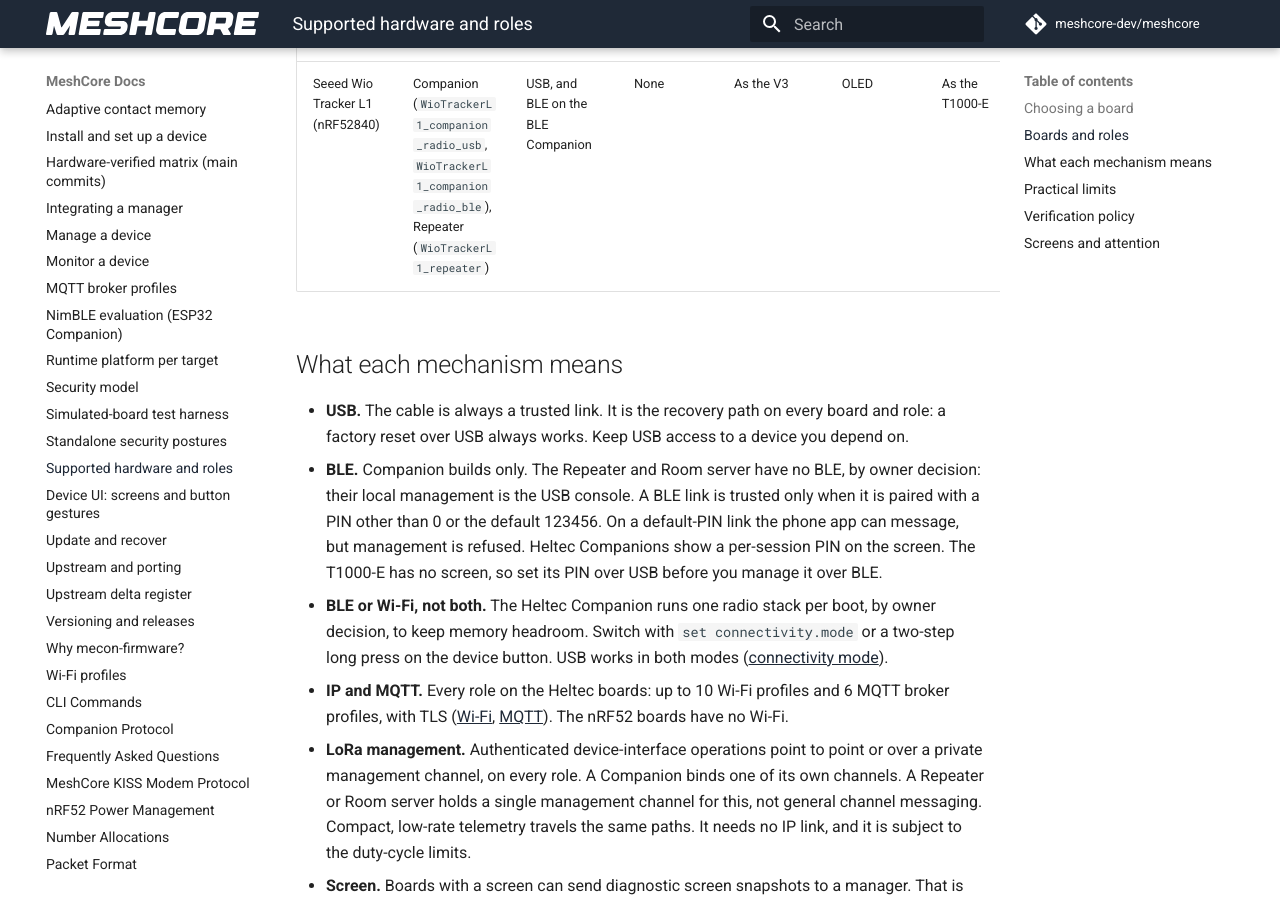
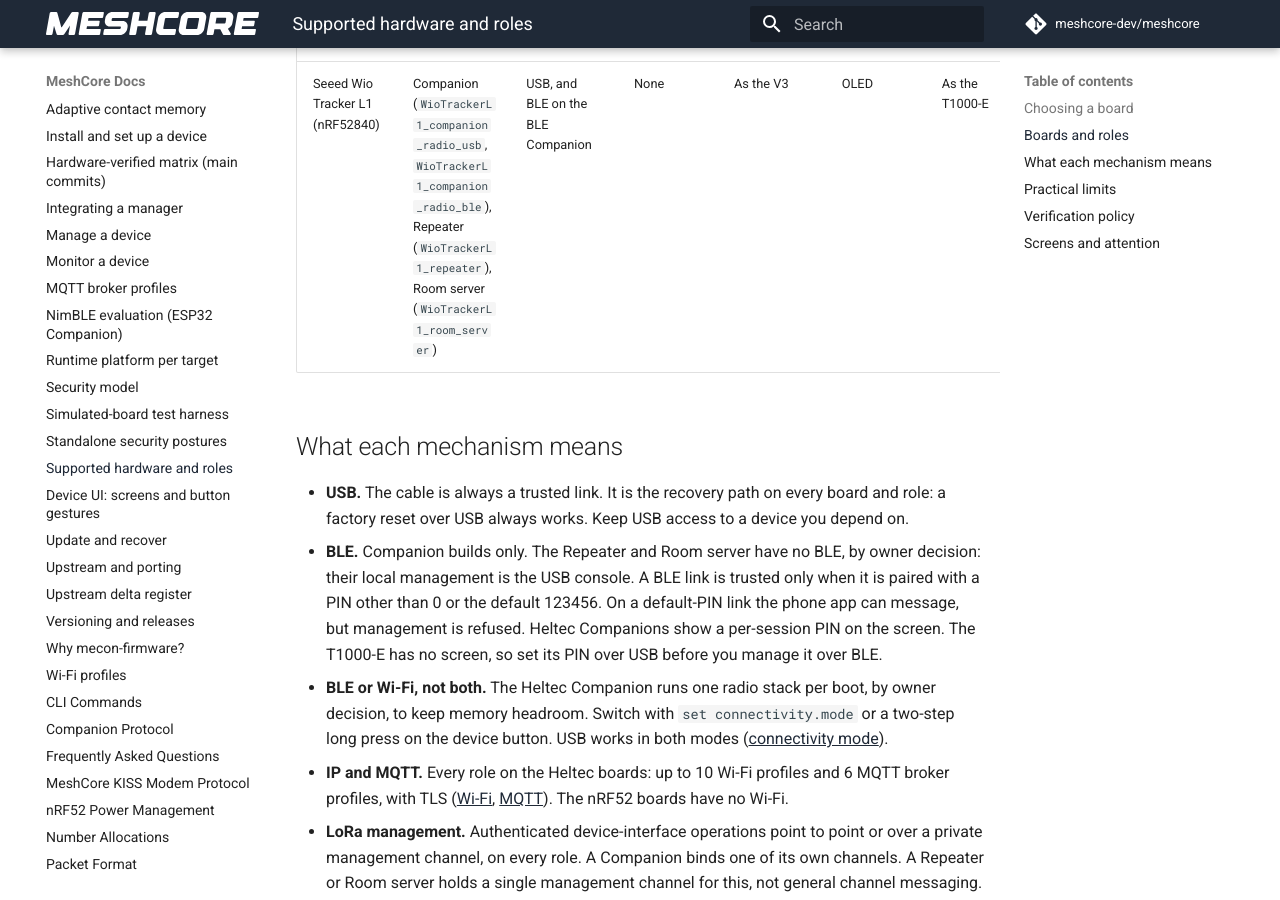
Before and after one commit to hoejriis/mecon-firmware, an MkDocs documentation site: the page built from docs/SUPPORTED_HARDWARE.md, in a window 1280 px wide and 900 px high, scrolled down 1592 px. Built offline with MkDocs 1.6.1 and Material for MkDocs 9.7.7, drawn with Linux system fonts in a browser that asks for light colours; comment, search, counter and statistics services are not loaded.

Commit message:
Wio Tracker L1: the device interface on every role build
The public builds had none, so a Wio could not be enrolled or managed, while the hardware
page said it could. No decision made it an exception. The marker pages were already
defined, so this is the flag and the sources, as on the T1000-E.

Co-Authored-By: Claude Opus 5.5 (1M context) <noreply@anthropic.com>

```diff
--- a/docs/SUPPORTED_HARDWARE.md
+++ b/docs/SUPPORTED_HARDWARE.md
@@ -20,7 +20,7 @@ The four hardware test targets, with the role builds that carry the managed-devi
 | Heltec V3 (ESP32-S3) | Companion (`Heltec_v3_companion_radio_standalone`), Repeater (`Heltec_v3_repeater`), Room server (`Heltec_v3_room_server`) | Companion: USB and BLE. Repeater, Room server: USB console | Wi-Fi, MQTT | Point to point, and over a private management channel | OLED | Signed, over USB, BLE or IP where the role has that link. Boots on trial and rolls back if not confirmed |
 | Heltec V4 (ESP32-S3, 2 MB PSRAM) | Companion (`heltec_v4_companion_radio_standalone`), Repeater (`heltec_v4_repeater`), Room server (`heltec_v4_room_server`) | As the V3 | As the V3 | As the V3 | OLED | As the V3 |
 | SenseCAP T1000-E (nRF52840) | Companion (`t1000e_companion_radio_usb`, `t1000e_companion_radio_ble`), Repeater (`t1000e_repeater`) | USB, and BLE on the BLE Companion | None | As the V3 | None | Signed offer, then the bootloader's serial DFU over USB. No previous image to return to |
-| Seeed Wio Tracker L1 (nRF52840) | Companion (`WioTrackerL1_companion_radio_usb`, `WioTrackerL1_companion_radio_ble`), Repeater (`WioTrackerL1_repeater`) | USB, and BLE on the BLE Companion | None | As the V3 | OLED | As the T1000-E |
+| Seeed Wio Tracker L1 (nRF52840) | Companion (`WioTrackerL1_companion_radio_usb`, `WioTrackerL1_companion_radio_ble`), Repeater (`WioTrackerL1_repeater`), Room server (`WioTrackerL1_room_server`) | USB, and BLE on the BLE Companion | None | As the V3 | OLED | As the T1000-E |
 
 ## What each mechanism means
 
```
Also changed, not shown: 3 other files.
